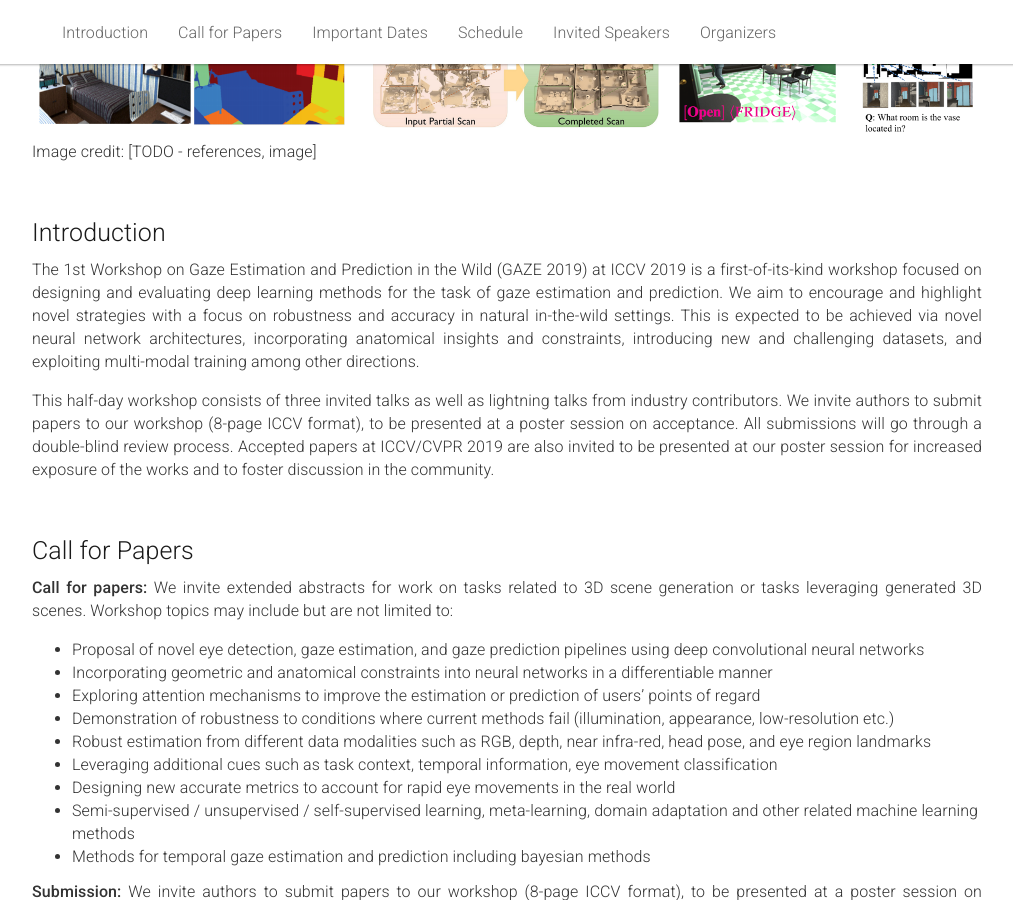
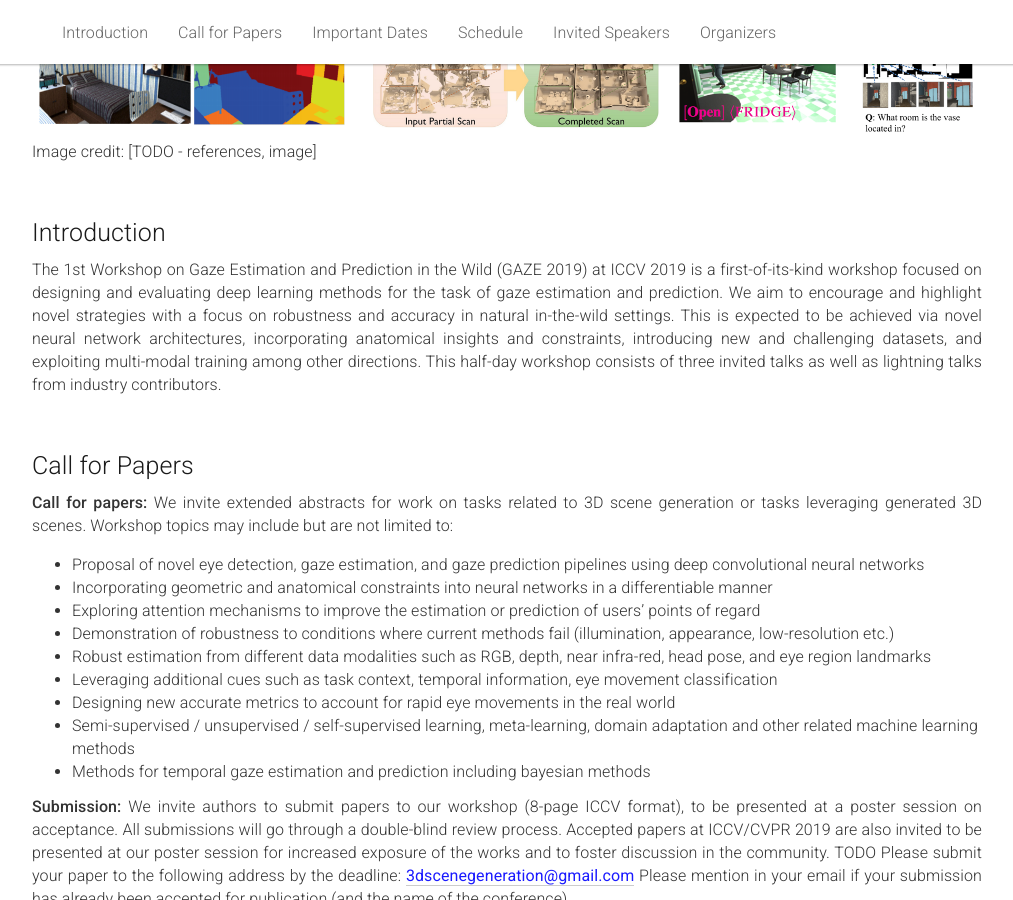
Before and after one commit to gazeworkshop/gazeworkshop.github.io, a Jekyll site: the page built from _pages/home.md, in a window 1280 px wide and 900 px high, scrolled down 526 px. Shown: the whole window, without its empty margins (133-1146 px from the left). Built offline with Jekyll 4.4.1, drawn with Linux system fonts in a browser that asks for light colours.

Commit message:
Update home.md

```diff
--- a/_pages/home.md
+++ b/_pages/home.md
@@ -38,10 +38,7 @@ acknowledgements: ""
 <div class="row">
   <div class="col-xs-12">
     <p>
-The 1st Workshop on Gaze Estimation and Prediction in the Wild (GAZE 2019) at ICCV 2019 is a first-of-its-kind workshop focused on designing and evaluating deep learning methods for the task of gaze estimation and prediction. We aim to encourage and highlight novel strategies with a focus on robustness and accuracy in natural in-the-wild settings. This is expected to be achieved via novel neural network architectures, incorporating anatomical insights and constraints, introducing new and challenging datasets, and exploiting multi-modal training among other directions.
-    </p>
-    <p>
-This half-day workshop consists of three invited talks as well as lightning talks from industry contributors. We invite authors to submit papers to our workshop (8-page ICCV format), to be presented at a poster session on acceptance. All submissions will go through a double-blind review process. Accepted papers at ICCV/CVPR 2019 are also invited to be presented at our poster session for increased exposure of the works and to foster discussion in the community.
+The 1st Workshop on Gaze Estimation and Prediction in the Wild (GAZE 2019) at ICCV 2019 is a first-of-its-kind workshop focused on designing and evaluating deep learning methods for the task of gaze estimation and prediction. We aim to encourage and highlight novel strategies with a focus on robustness and accuracy in natural in-the-wild settings. This is expected to be achieved via novel neural network architectures, incorporating anatomical insights and constraints, introducing new and challenging datasets, and exploiting multi-modal training among other directions. This half-day workshop consists of three invited talks as well as lightning talks from industry contributors.
     </p>
   </div>
 </div> <br>
```
